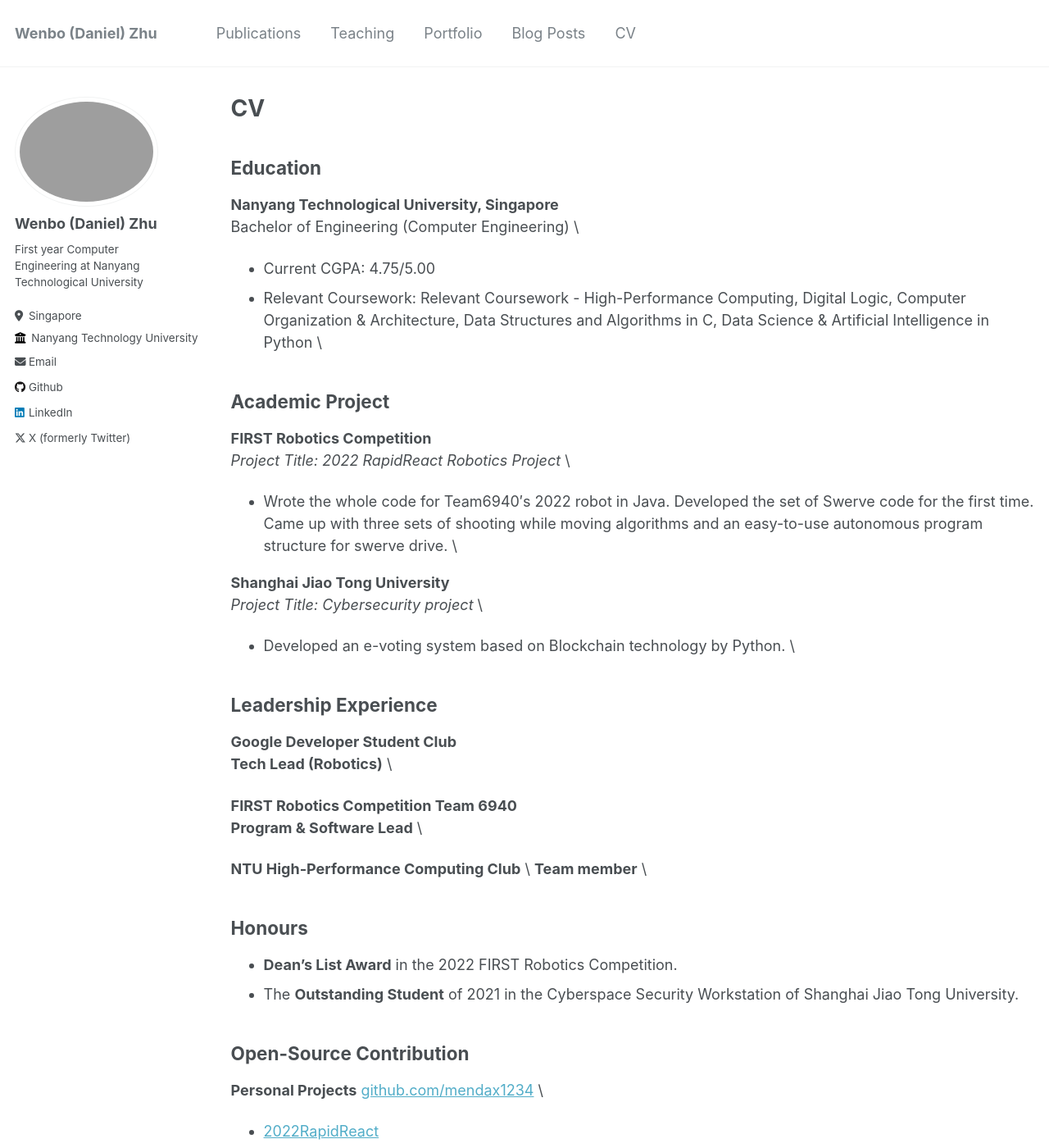
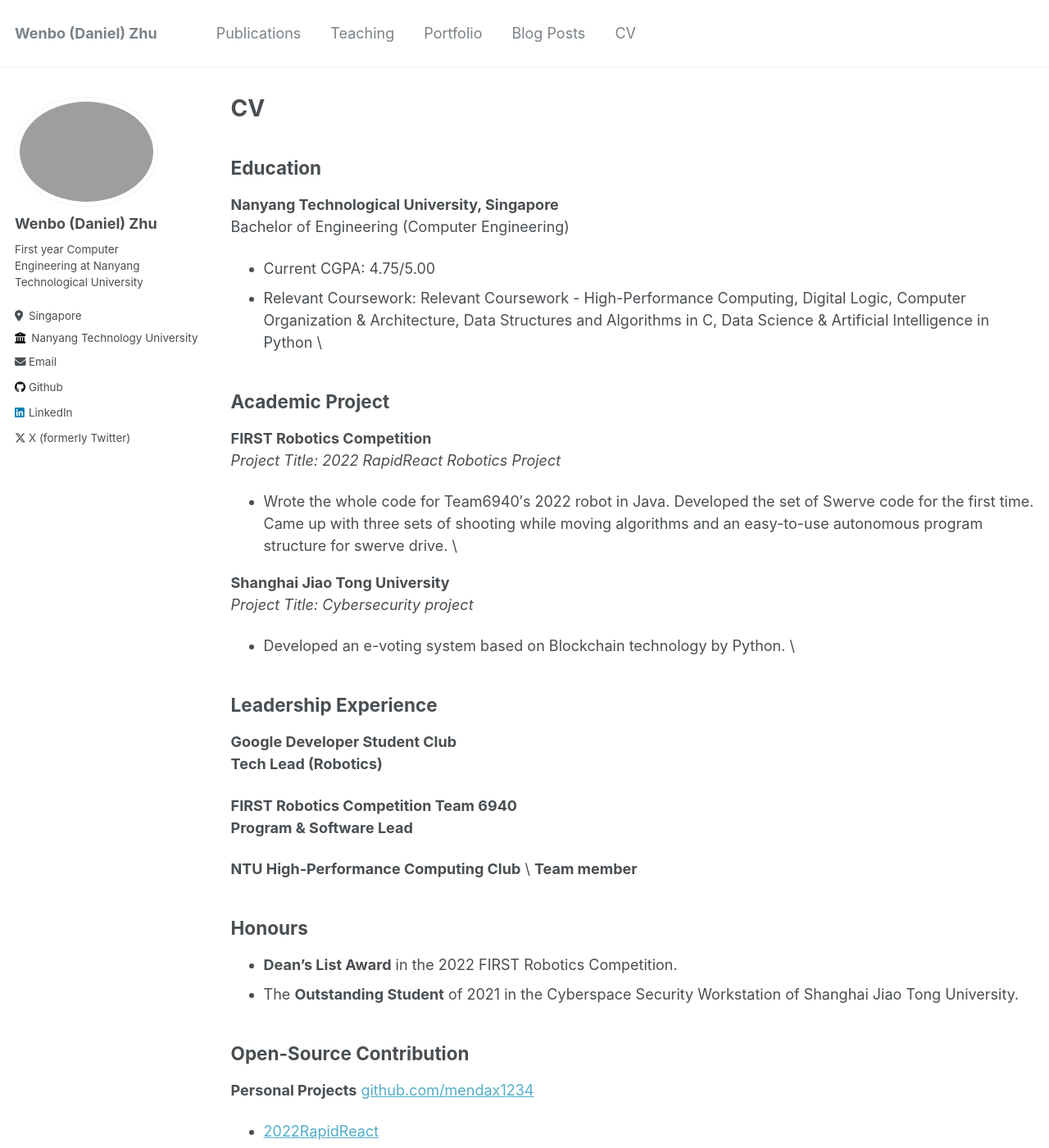
Before and after one commit to mendax1234/mendax1234.github.io, a Jekyll site: the page built from _pages/cv.md, in a window 1280 px wide and 1400 px high. Shown: the whole window at 82% size. Built offline with Jekyll 4.4.1, drawn with Linux system fonts in a browser that asks for light colours; some of the changed text lies outside the part shown.

Commit message:
Update cv.md

```diff
--- a/_pages/cv.md
+++ b/_pages/cv.md
@@ -12,30 +12,30 @@ redirect_from:
 Education
 ------
 **Nanyang Technological University, Singapore** \
-Bachelor of Engineering (Computer Engineering) \
+Bachelor of Engineering (Computer Engineering)
 - Current CGPA: 4.75/5.00
 - Relevant Coursework: Relevant Coursework - High-Performance Computing, Digital Logic, Computer Organization & Architecture, Data Structures and Algorithms in C, Data Science & Artificial Intelligence in Python \
 
 Academic Project
 ------
 **FIRST Robotics Competition** \
-*Project Title: 2022 RapidReact Robotics Project* \
+*Project Title: 2022 RapidReact Robotics Project*
 - Wrote the whole code for Team6940′s 2022 robot in Java. Developed the set of Swerve code for the first time. Came up with three sets of shooting while moving algorithms and an easy-to-use autonomous program structure for swerve drive. \
 
 **Shanghai Jiao Tong University** \
-*Project Title: Cybersecurity project* \
+*Project Title: Cybersecurity project*
 - Developed an e-voting system based on Blockchain technology by Python. \
 
 Leadership Experience
 ------
 **Google Developer Student Club** \
-**Tech Lead (Robotics)** \
+**Tech Lead (Robotics)**
 
 **FIRST Robotics Competition Team 6940** \
-**Program & Software Lead** \
+**Program & Software Lead**
 
 **NTU High-Performance Computing Club** \
-**Team member** \
+**Team member**
 
 Honours
 ------
@@ -44,7 +44,7 @@ Honours
 
 Open-Source Contribution
 ------
-**Personal Projects** [github.com/mendax1234](https://github.com/mendax1234) \
+**Personal Projects** [github.com/mendax1234](https://github.com/mendax1234)
 - [2022RapidReact](Wrote Team 6940′s 2022 FRC robot code.)
 - [ThinkpadX390-Opencore-EFI](https://github.com/mendax1234/ThinkpadX390-Opencore-EFI)(1.8k downloads) Built boot files that allow ThinkpadX390 users to run macOS
 12.0+ smoothly on their Non-Apple laptops.
@@ -58,4 +58,4 @@ Skills
 ------
 **Programming Languages**: Python, C, Java, Verilog HDL, Vim, Markdown, Linux CLI \
 **Tech Skills**: ROS, FIRST Robotics Programming, Robotics Control Algorithm, 3D Modeling with CAD Tools, Linux, Windows and macOS \
-**Languages**: Proficient in English and Chinese \
+**Languages**: Proficient in English and Chinese
```
